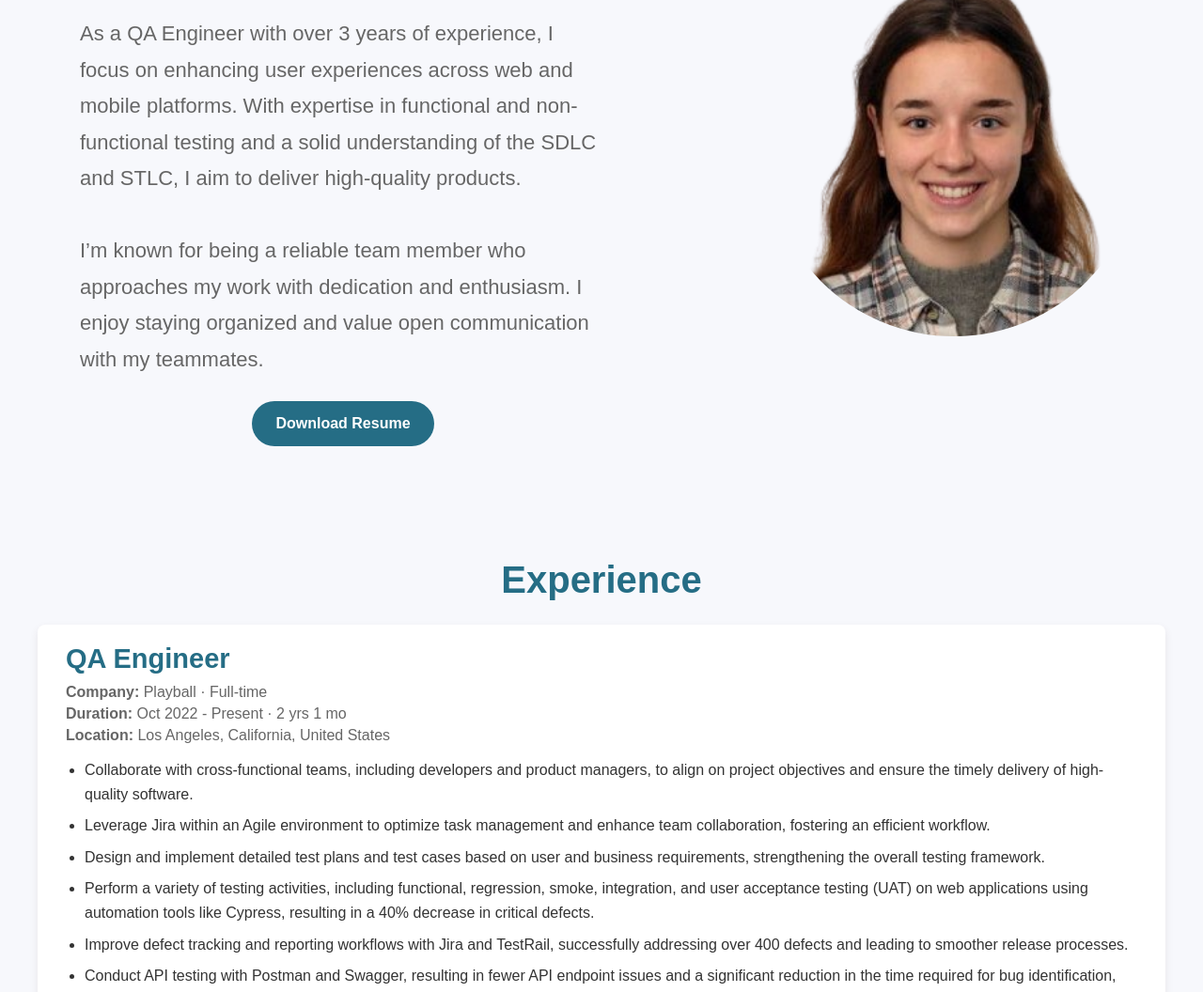
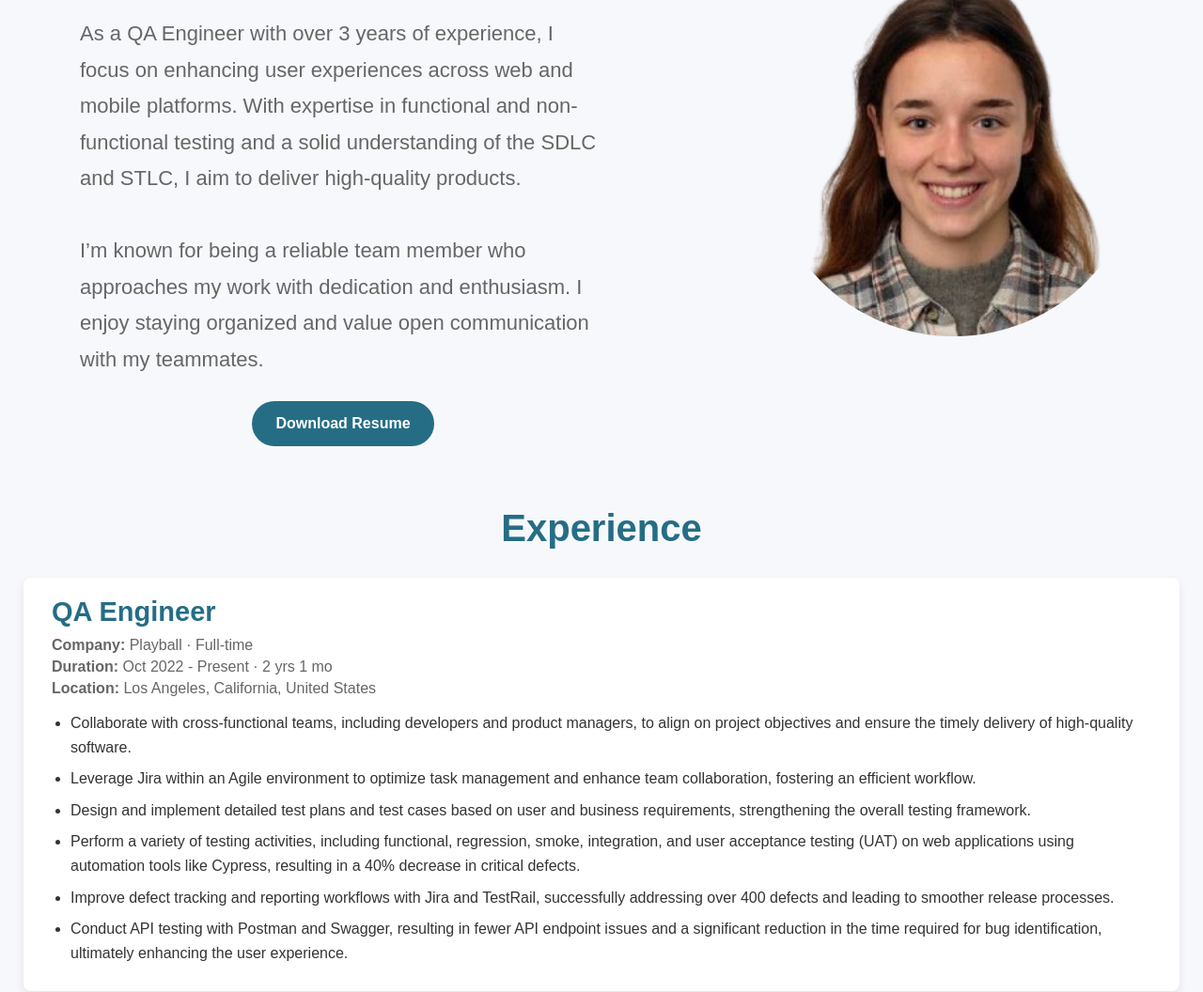
Before and after one commit to valer11k/codemify, a plain HTML site: page resumeWebsite/index.html in a window 1280 px wide. Shown: the part 236-1292 px from the top of the page at 94% size. Drawn offline with Linux system fonts and the light colour scheme.

Commit message:
Update CSS

```diff
--- a/resumeWebsite/style.css
+++ b/resumeWebsite/style.css
@@ -55,7 +55,7 @@ body {
     display: flex;
     align-items: center;
     justify-content: center;
-    padding: 60px 40px;
+    padding: 60px 40px 40px;
     gap: 150px;
     box-shadow: 0px 4px 8px rgba(88, 60, 60, 0.1);
 }
@@ -114,14 +114,14 @@ body {
 }
 
 .experience{
-    padding:40px;
+    padding:5px 25px;
     background-color:#f7f8fc;
 }
 .experience h2{
     text-align:center;
     font-size:40px;
     color:#256d85;
-    margin-bottom:25px;
+    margin-bottom: 30px;
 }
 .job{
     background-color:#ffffff;
```
